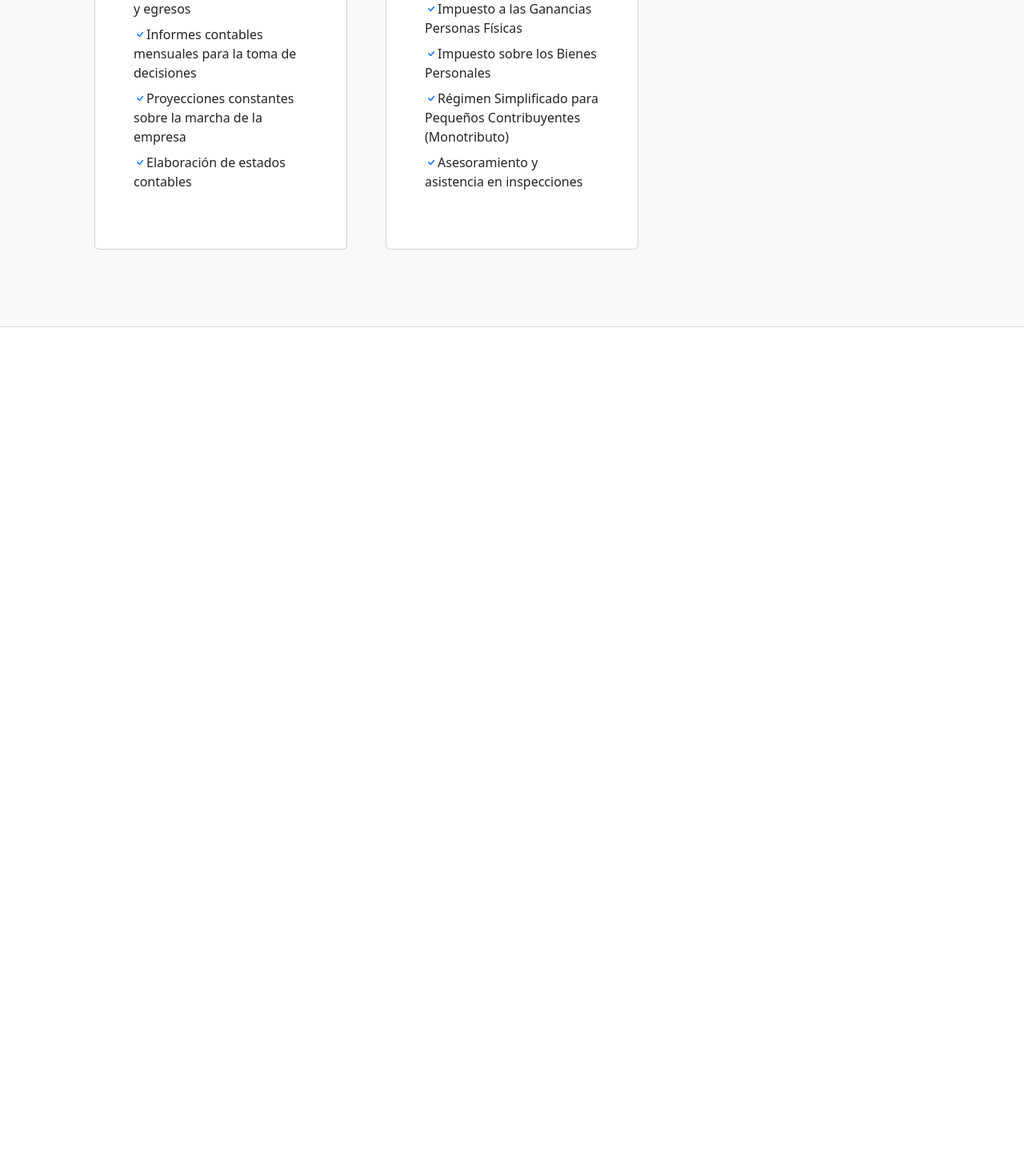
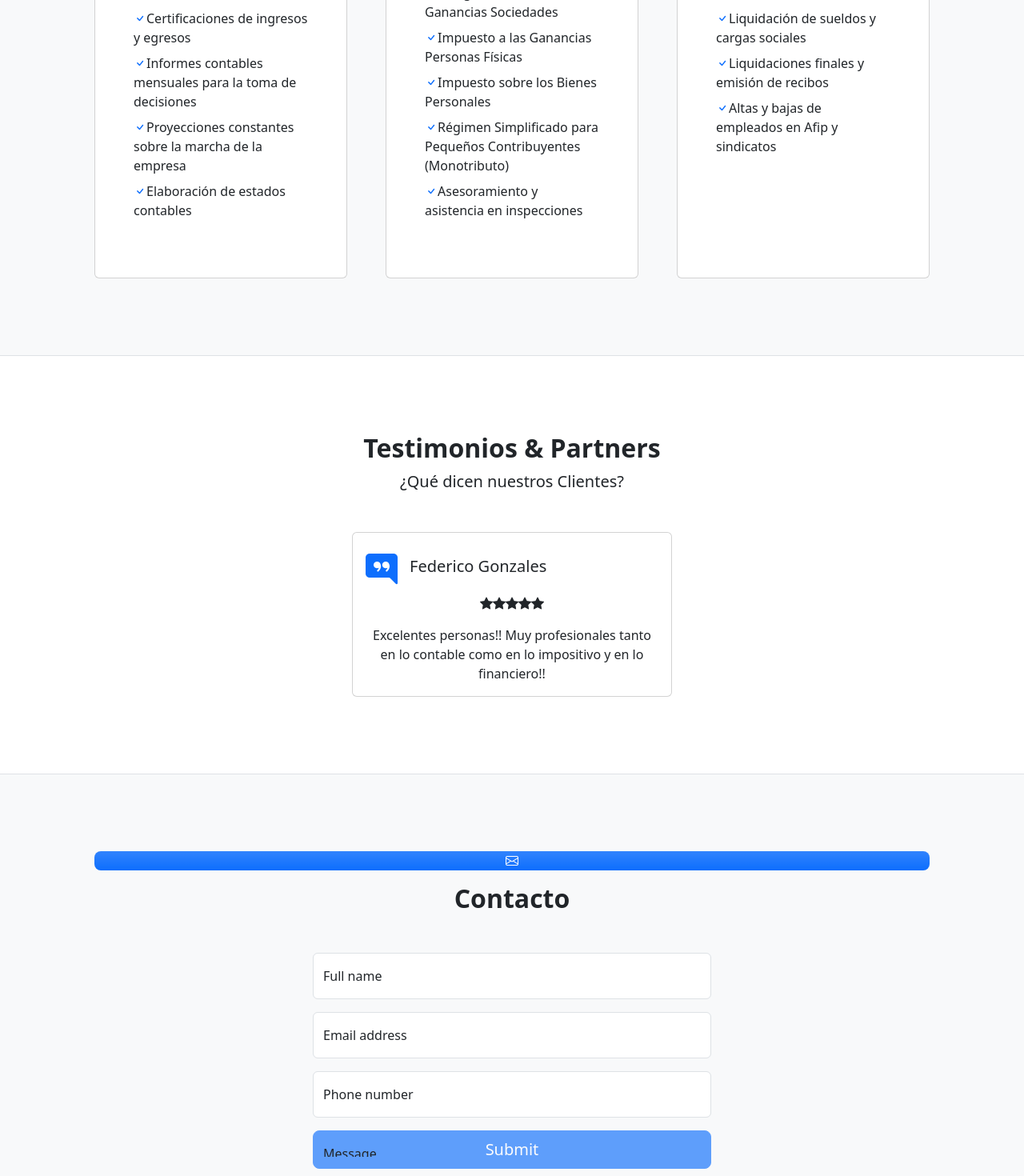
Before and after one commit to FacundoZto/estudiodh, a React (Vite) app: page / in a window 1280 px wide. Shown: the part 1260-2730 px from the top of the page at 80% size. Before the commit the page ends 1669 px from the top, so only its background shows below. Built offline with nearby package versions, Linux system fonts and the light colour scheme.

Commit message:
services and clients added

```diff
--- a/src/App.css
+++ b/src/App.css
@@ -0,0 +1,7 @@
+html {
+  scroll-behavior: smooth;
+}
+
+::-webkit-scrollbar {
+  display: none;
+}
--- a/src/App.jsx
+++ b/src/App.jsx
@@ -2,9 +2,10 @@ import NavBar from "./components/NavBar/NavBar";
 import Header from "./components/Header";
 import About from "./components/About/About";
 import Services from "./components/Services";
-/* import Clients from "./components/Clients";
+import Clients from "./components/Clients/Clients";
 import Contact from "./components/Contact";
-import Footer from "./components/Footer"; */
+//import Footer from "./components/Footer";
+import './App.css'
 
 function App() {
 
@@ -14,9 +15,9 @@ function App() {
       <Header />
       <About />
       <Services />
-      {/* <Clients />
+      <Clients />
       <Contact />
-      <Footer />
+      {/* <Footer />
       <div className="text-center text-gray-500 text-xs">
         <p>Developed by Estudio DH</p>
       </div> */}
--- a/src/components/About/About.jsx
+++ b/src/components/About/About.jsx
@@ -6,8 +6,8 @@ const About = () => {
     <>
       <img src={about} class="img-fluid" alt="..."></img>
       <section class="border-bottom" id="about-section">
-        <h3 class="display-6 fw-semibold text-gray mb-2 text-center">¿QUIÉNES SOMOS?</h3>
-        <p class="text-center">
+        <h2 class="fw-bolder"> ¿Quiénes somos?</h2>
+        <p class="text-center fs-5">
           En D&H creemos que la colaboración y la comunicación abierta con los clientes son esenciales para el éxito de cualquier negocio. Nuestro equipo está formado por profesionales que se interesan por tu empresa y se encuentran en constante búsqueda de las mejores soluciones para tu crecimiento.
 
           La capacitación constante y la mejora continua forman una parte central en el proceso de ofrecer un servicio contable de calidad que colabore en el crecimiento de tu negocio.
--- /dev/null
+++ b/src/components/Clients/Clients.css
@@ -0,0 +1,14 @@
+#carouselExampleSlidesOnly {
+  text-align: -webkit-center;
+}
+
+.comment-card {
+  width: 400px;
+}
+
+.comentary {
+  display: flex;
+  justify-content: left;
+  align-items: center;
+  gap: 15px;
+}
--- /dev/null
+++ b/src/components/Clients/Clients.jsx
@@ -0,0 +1,64 @@
+import { comments } from './comments';
+import './Clients.css';
+
+const Clients = () => {
+  return (
+    <section class="py-5 border-bottom h-100">
+      <div class="container px-5 my-5 px-5">
+        <div class="text-center mb-5">
+          <h2 class="fw-bolder">Testimonios & Partners</h2>
+          <p class="lead mb-0">¿Qué dicen nuestros Clientes?</p>
+        </div>
+
+        <div id="carouselExampleSlidesOnly" class="carousel slide" data-bs-ride="carousel">
+          <div class="carousel-inner">
+            {comments.map((comment, index) => (
+              index === 0 ? (
+                <div class="carousel-item active" key={comment.id}>
+                  <div class="card h-100 comment-card">
+                    <div class="card-body">
+                      <div class="comentary text-center">
+                        <i class="bi bi-chat-right-quote-fill text-primary fs-1"></i>
+                        <h5 class="card-title">{comment.name}</h5>
+                      </div>
+                      <i class="bi bi-star-fill"></i>
+                      <i class="bi bi-star-fill"></i>
+                      <i class="bi bi-star-fill"></i>
+                      <i class="bi bi-star-fill"></i>
+                      <i class="bi bi-star-fill"></i>
+                      <p class="card-text pt-3">
+                        {comment.text}
+                      </p>
+                    </div>
+                  </div>
+                </div>
+              ) : (
+                <div class="carousel-item" key={comment.id}>
+                  <div class="card h-100 comment-card">
+                    <div class="card-body">
+                      <div class="comentary text-center">
+                        <i class="bi bi-chat-right-quote-fill text-primary fs-1"></i>
+                        <h5 class="card-title">{comment.name}</h5>
+                      </div>
+                      <i class="bi bi-star-fill"></i>
+                      <i class="bi bi-star-fill"></i>
+                      <i class="bi bi-star-fill"></i>
+                      <i class="bi bi-star-fill"></i>
+                      <i class="bi bi-star-fill"></i>
+                      <p class="card-text pt-3">
+                        {comment.text}
+                      </p>
+                    </div>
+                  </div>
+                </div>
+              )
+            )
+            )}
+          </div>
+        </div>
+      </div>
+    </section>
+  )
+}
+
+export default Clients;
--- /dev/null
+++ b/src/components/Clients/comments.js
@@ -0,0 +1,33 @@
+export const comments = [
+  {
+    id: 1,
+    name: "Federico Gonzales",
+    text: "Excelentes personas!! Muy profesionales tanto en lo contable como en lo impositivo y en lo financiero!!",
+  },
+  {
+    id: 2,
+    name: "Cristian Benavidez",
+    text: "Profesionales serios y responsables. Gran acompañamiento para tener la contabilidad de la empresa ordenada. Excelente trato y disposición. ¡¡Muy recomendables!!",
+  },
+  {
+    id: 3,
+    name: "Mario Perez",
+    text: "Muy responsables y atentos. Sigan así.",
+  },
+  {
+    id: 4,
+    name: "Nicolás Martinez",
+    text: "Un estudio contable muy profesional, los consultores asumen responsabilidades y las cumplen a cabalidad, se mantienen actualizados.",
+  },
+  {
+    id: 5,
+    name: "Sandra Moreira",
+    text: "Muy grata la experiencia, en un contexto economico desafiante, es valioso tenerlos como estudio contable - impositivo y practicamente como una consultora integral en todos los aspectos de los negocios. Tienen un gran equipo que genera sinergia; persiguen la meta de sobrecumplimiento para los clientes.",
+  },
+  {
+    id: 6,
+    name: "Susana Fernandez",
+    text: "Excelente servicio, muy buen asesoramiento y atención. Siempre dispuestos a ayudar y resolver cualquier inconveniente. Muy recomendables.",
+  }
+
+]
--- a/src/components/Contact.jsx
+++ b/src/components/Contact.jsx
@@ -1,8 +1,58 @@
 const Contact = () => {
   return (
-    <div>
-      Contact
-    </div>
+    <section class="bg-light py-5">
+      <div class="container px-5 my-5 px-5">
+        <div class="text-center mb-5">
+          <div class="feature bg-primary bg-gradient text-white rounded-3 mb-3"><i class="bi bi-envelope"></i></div>
+          <h2 class="fw-bolder">Contacto</h2>
+        </div>
+        <div class="row gx-5 justify-content-center">
+          <div class="col-lg-6">
+
+            <form id="contactForm">
+
+              <div class="form-floating mb-3">
+                <input class="form-control" id="name" type="text" placeholder="Enter your name..." data-sb-validations="required" />
+                <label for="name">Full name</label>
+                <div class="invalid-feedback" data-sb-feedback="name:required">A name is required.</div>
+              </div>
+
+              <div class="form-floating mb-3">
+                <input class="form-control" id="email" type="email" placeholder="name@example.com" data-sb-validations="required,email" />
+                <label for="email">Email address</label>
+                <div class="invalid-feedback" data-sb-feedback="email:required">An email is required.</div>
+                <div class="invalid-feedback" data-sb-feedback="email:email">Email is not valid.</div>
+              </div>
+
+              <div class="form-floating mb-3">
+                <input class="form-control" id="phone" type="tel" placeholder="(123) 456-7890" data-sb-validations="required" />
+                <label for="phone">Phone number</label>
+                <div class="invalid-feedback" data-sb-feedback="phone:required">A phone number is required.</div>
+              </div>
+
+              <div class="form-floating mb-3">
+                {/* <textarea class="form-control" id="message" type="text" placeholder="Enter your message here..." style="height: 10rem"></textarea> */}
+                <label for="message">Message</label>
+                <div class="invalid-feedback" data-sb-feedback="message:required">A message is required.</div>
+              </div>
+
+              <div class="d-none" id="submitSuccessMessage">
+                <div class="text-center mb-3">
+                  <div class="fw-bolder">Form submission successful!</div>
+                  To activate this form, sign up at
+                  <br />
+                  <a href="https://startbootstrap.com/solution/contact-forms">https://startbootstrap.com/solution/contact-forms</a>
+                </div>
+              </div>
+
+              <div class="d-none" id="submitErrorMessage"><div class="text-center text-danger mb-3">Error sending message!</div></div>
+
+              <div class="d-grid"><button class="btn btn-primary btn-lg disabled" id="submitButton" type="submit">Submit</button></div>
+            </form>
+          </div>
+        </div>
+      </div>
+    </section>
   )
 }
 
--- a/src/components/Header.jsx
+++ b/src/components/Header.jsx
@@ -5,7 +5,6 @@ const Header = () => {
         <div class="row gx-5 justify-content-center">
           <div class="col-lg-6">
             <div class="text-center my-5">
-              {/* <h1 class="display-5 fw-bolder text-white mb-2">D&H</h1> */}
               <h2 class="display-6 fw-bolder text-white mb-2">ESTUDIO CONTABLE D&H</h2>
               <p class="lead text-white-50 mb-4">Creamos una solución profesional a la medida de tus necesidades</p>
             </div>
--- a/src/components/NavBar/NavBar.jsx
+++ b/src/components/NavBar/NavBar.jsx
@@ -4,7 +4,6 @@ const NavBar = () => {
   return (
     <nav class="navbar navbar-expand-lg navbar-dark bg-dark">
       <div class="container px-5">
-        <a class="navbar-brand" href="#!">D&H</a>
         <button class="navbar-toggler" type="button" data-bs-toggle="collapse" data-bs-target="#navbarSupportedContent" aria-controls="navbarSupportedContent" aria-expanded="false" aria-label="Toggle navigation"><span class="navbar-toggler-icon"></span></button>
         <div class="collapse navbar-collapse" id="navbarSupportedContent">
           <ul class="navbar-nav ms-auto mb-2 mb-lg-0">
--- a/src/components/Services.jsx
+++ b/src/components/Services.jsx
@@ -3,15 +3,16 @@ const Services = () => {
     <section class="bg-light py-5 border-bottom">
       <div class="container px-5 my-5">
         <div class="text-center mb-5">
-          <h3 class="display-6 fw-semibold text-gray mb-2 text-center"> SERVICIOS</h3>
+          <h2 class="fw-bolder"> Servicios</h2>
           <p class="lead mb-0">Servicios contables para que sigas enfocado en hacer crecer tu negocio</p>
         </div>
-        <div class="row gx-5 justify-content-center">
+
+        <div class="row gx-5 justify-content-center row-gap-4">
 
           <div class="col-lg-6 col-xl-4">
-            <div class="card mb-5 mb-xl-0">
+            <div class="card h-100 mb-5 mb-xl-0">
               <div class="card-body p-5">
-                <h3 class='display-8 fs-4 fw-semibold text-gray mb-2 text-center text-uppercase'>Contables</h3>
+                <h3 class='display-8 fs-5 fw-semibold text-gray mb-2 text-center text-uppercase'>Contables</h3>
 
                 <ul class="list-unstyled mb-4">
                   <li class="mb-2">
@@ -40,9 +41,9 @@ const Services = () => {
           </div>
 
           <div class="col-lg-6 col-xl-4">
-            <div class="card mb-5 mb-xl-0">
+            <div class="card h-100 mb-5 mb-xl-0">
               <div class="card-body p-5">
-              <h3 class='display-8 fs-4 fw-semibold text-gray mb-2 text-center text-uppercase'>Impositivos</h3>
+                <h3 class='display-8 fs-5 fw-semibold text-gray mb-2 text-center text-uppercase'>Impositivos</h3>
                 <ul class="list-unstyled mb-4">
                   <li class="mb-2">
                     <i class="bi bi-check text-primary"></i>
@@ -70,11 +71,26 @@ const Services = () => {
           </div>
 
           <div class="col-lg-6 col-xl-4">
-            <div class="card">
+            <div class="card h-100 mb-5 mb-xl-0">
               <div class="card-body p-5">
-
+                <h3 class='display-8 fs-5 fw-semibold text-gray mb-2 text-center text-uppercase'>Laborales</h3>
                 <ul class="list-unstyled mb-4">
-
+                  <li class="mb-2">
+                    <i class="bi bi-check text-primary"></i>
+                    Impresión y rúbrica de libro sueldos
+                  </li>
+                  <li class="mb-2">
+                    <i class="bi bi-check text-primary"></i>
+                    Liquidación de sueldos y cargas sociales
+                  </li>
+                  <li class="mb-2">
+                    <i class="bi bi-check text-primary"></i>
+                    Liquidaciones finales y emisión de recibos
+                  </li>
+                  <li class="mb-2">
+                    <i class="bi bi-check text-primary"></i>
+                    Altas y bajas de empleados en Afip y sindicatos
+                  </li>
                 </ul>
               </div>
             </div>
```
Also changed, not shown: src/components/Clients.jsx (deleted, +0 -9 lines), src/assets/pc.jpg (added).
